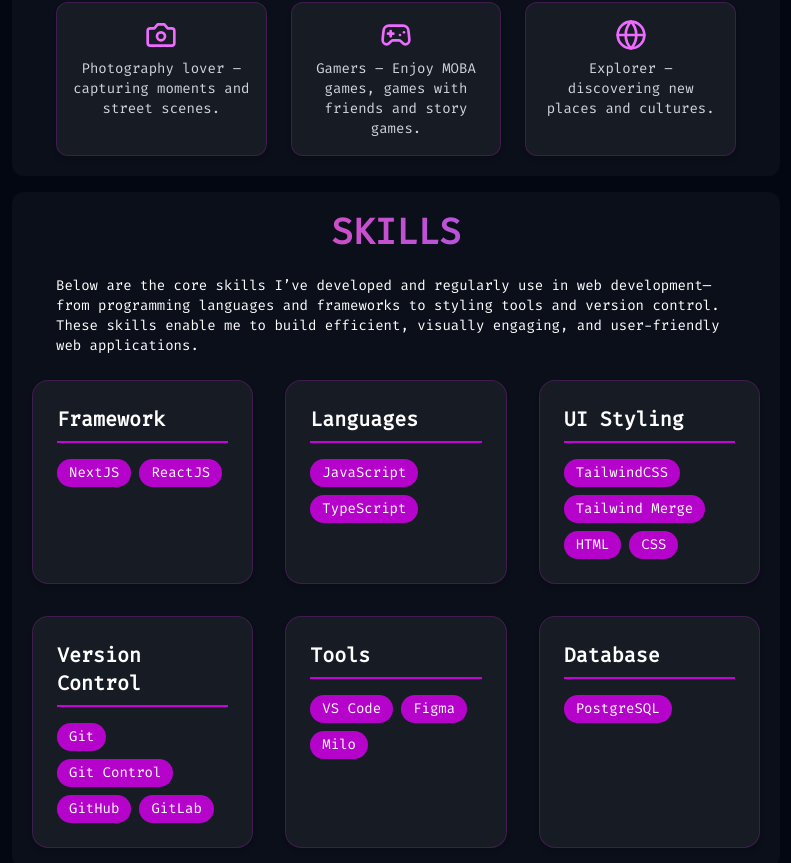
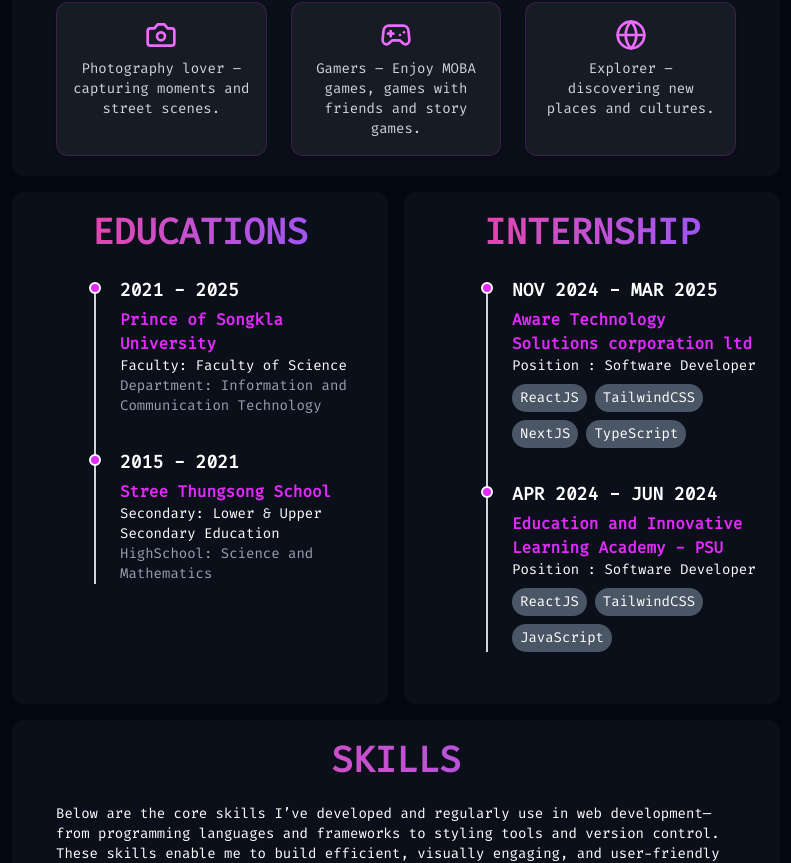
Before and after one commit to Bew60000/anw.website, a React (Vite) app: page / in a window 1280 px wide. Shown: the part 905-1768 px from the top of the page, without its empty margins (244-1035 px from the left). Built offline with nearby package versions, Linux system fonts and the light colour scheme.

Commit message:
Update App.tsx

```diff
--- a/src/App.tsx
+++ b/src/App.tsx
@@ -15,12 +15,12 @@ function App() {
       <div className="mx-4 sm:mx-12 md:mx-24 lg:mx-64 flex flex-col gap-4">
         <Home />
         <AboutMe />
-        <Skill />
-        <Project />
-        <div className="flex flex-col gap-4 md:flex md:flex-col xl:flex xl:flex-row">
+         <div className="flex flex-col gap-4 md:flex md:flex-col xl:flex xl:flex-row">
           <Educations />
           <Experiences />
         </div>
+        <Skill />
+        <Project />
         <Contact />
 
         <Footer />
```
